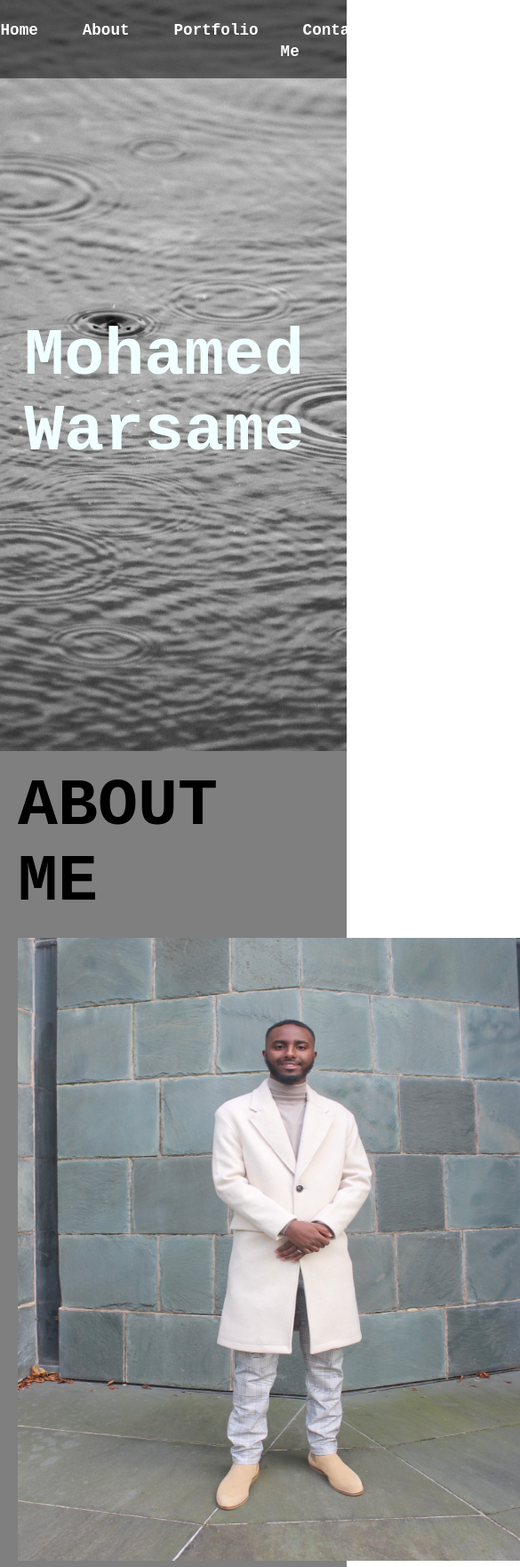
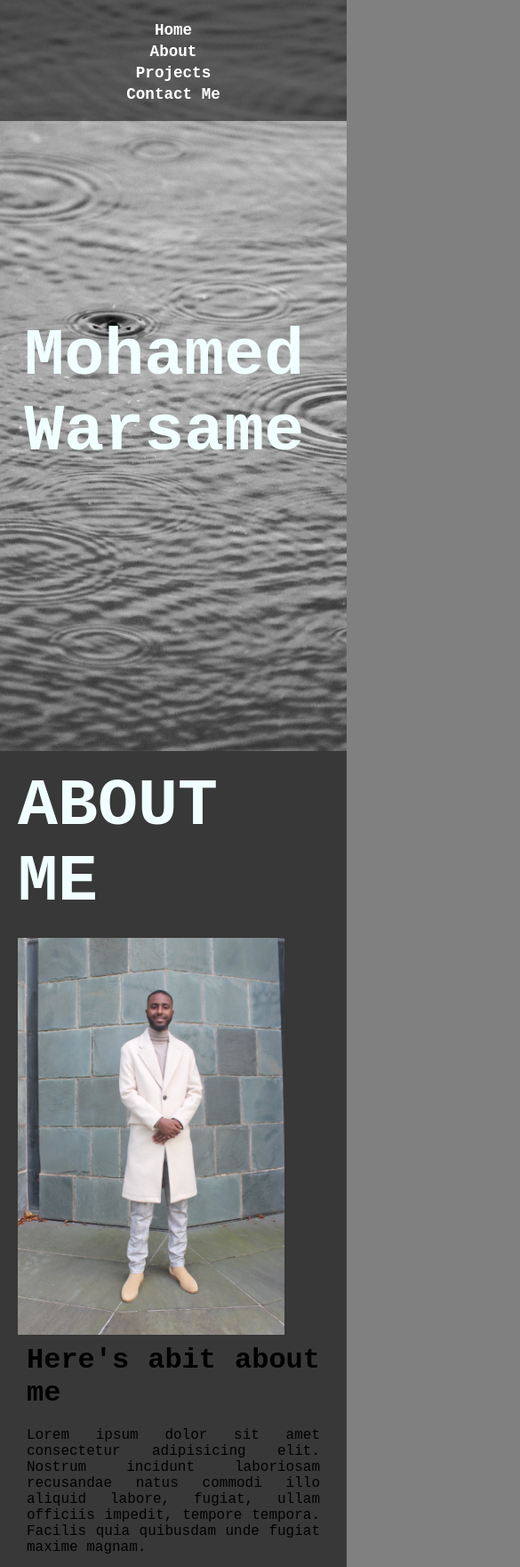
Before and after one commit to MohamedWarsame04/portfolio, a plain HTML site: page index.html in a window 390 px wide. Shown: the top 1761 px of the page at 89% size, 585 px wide, since content can reach past the window. Drawn offline with Linux system fonts and the light colour scheme.

```diff
--- a/assets/css/styles.css
+++ b/assets/css/styles.css
@@ -1,14 +1,17 @@
-:root{
-    --cream:#FFEBC1;
-    --dark-cream: #D7A86E;
-    --grey:#D1D1D1;
-    --dark-grey:#383838;
+:root {
+  --cream: #ffebc1;
+  --dark-cream: #d7a86e;
+  --grey: #d1d1d1;
+  --dark-grey: #383838;
+}
+body {
+  background-color: grey
 }
 
-*{
+* {
   margin: 0;
   padding: 0;
-    font-family:'Courier New', Courier, monospace;
+  font-family: "Courier New", Courier, monospace;
   box-sizing: border-box;
 }
 
@@ -35,29 +38,28 @@
   margin: 20px 0px;
 }
 .navbar ul li {
-    font-family: Cambria, Cochin, Georgia, Times, 'Times New Roman', serif;
+  font-family: Cambria, Cochin, Georgia, Times, "Times New Roman", serif;
   font-size: 1.1rem;
-    font-weight:bold;
-
+  font-weight: bold;
 }
 .navbar ul li a {
   text-decoration: none;
   color: white;
   padding: 8px 25px;
-    transition: all .5s ease;
+  transition: all 0.5s ease;
 }
-.navbar ul li a:hover{
+.navbar ul li a:hover {
   background-color: white;
   color: black;
-    box-shadow: 0 0 10px white
+  box-shadow: 0 0 10px white;
 }
 
-.details{
+.details {
   position: absolute;
   top: 40%;
   left: 7%;
 }
-
+/*banner section */
 h1 {
   color: azure;
   margin: 20px 0px 20px;
@@ -71,15 +73,13 @@
   padding: 20px;
   margin-bottom: 50px;
 }
-h2{
-    color: black;
+h2 {
+  color: azure;
   font-size: 75px;
   margin-bottom: 20px;
-
-
 }
 
-.main{
+.main {
   display: flex;
 }
 .profile {
@@ -88,7 +88,6 @@
 img {
   width: 575px;
   height: 700px;
-
 }
 
 .intro {
@@ -97,29 +96,34 @@
   text-align: justify;
   padding: 10px;
 }
+/* About me section*/
 h3 {
   font-size: 2rem;
   margin-bottom: 20px;
 }
 
 .about {
-    background-color: rgba(0, 0, 0, 0.5);
+  background-color: var(--dark-grey);
 }
 
-.headings {
-    font-family: Cambria, Cochin, Georgia, Times, 'Times New Roman', serif;
+.header {
+  font-family: Cambria, Cochin, Georgia, Times, "Times New Roman", serif;
   font-size: 3rem;
-    text-align:center;
-    margin: 40px 0px;
+  text-align: center;
+  position: fixed;
+  z-index: 10;
+  width: 100%;
+  top: 0%;
 }
 .btn {
   padding: 10px 35px;
   background-color: transparent;
   border: 1px solid white;
   outline: none;
-    transition: .6s ease;}
+  transition: 0.6s ease;
+}
 
-.btn:hover{
+.btn:hover {
   cursor: pointer;
   background-color: white;
   color: black;
@@ -127,7 +131,7 @@
   font-weight: bold;
 }
 
-.featured-projects{
+.featured-projects {
   display: flex;
   flex-direction: column;
 }
@@ -137,15 +141,14 @@
   margin: 10px;
   position: relative;
 }
-.card-info{
-
+.card-info {
   position: absolute;
   bottom: 0;
   width: 100%;
   padding: 2rem;
 }
 
-.box{
+.box {
   display: flex;
   flex-direction: row;
   justify-content: center;
@@ -153,8 +156,7 @@
   max-width: 90%;
   position: relative;
 }
-.card-main{
-
+.card-main {
   width: 420px;
   height: 300px;
   margin: 10;
@@ -165,20 +167,19 @@
   width: 100%;
   height: 100%;
   object-fit: cover;
-
 }
 .card-main img {
   width: 100%;
   height: 100%;
   object-fit: cover;
 }
-.card-main:hover img{
+.card-main:hover img {
   filter: blur(4px);
 }
-.card:hover img{
+.card:hover img {
   filter: blur(4px);
 }
-.card:hover{
+.card:hover {
   transform: scale(1.1);
   cursor: pointer;
   border: 1px solid yellow;
@@ -226,7 +227,7 @@
   padding: 10px;
   margin-bottom: 10px;
   width: 100%;
-    background-color: var(--grey) ;
+  background-color: var(--grey);
   text-align: center;
 }
 .btn {
@@ -244,3 +245,20 @@
   color: white;
   cursor: pointer;
 }
+
+@media screen and (max-width: 420px) {
+    .navbar ul {
+        flex-direction: column;
+
+    }
+
+    .main{
+        flex-direction: column;
+        justify-content: center;
+    }
+
+    .profile-picture {
+        width: 300px;
+        height: auto;
+    }
+}
--- a/index.html
+++ b/index.html
@@ -8,17 +8,20 @@
     <link rel="stylesheet" href="./assets/css/styles.css">
 </head>
 <body>
-    <!-- Flex container for nav bar -->
-    <div class="hero">
+    <header class="header">
         <nav class="navbar">
             <ul>
-                <li><a href="#">Home</a> </li>
-                <li><a href="#">About</a> </li>
-                <li><a href="#">Portfolio</a> </li>
-                <li><a href="#">Contact Me</a> </li>
+                <li><a href="./index.html">Home</a> </li>
+                <li><a href="#about">About</a> </li>
+                <li><a href="#projects">Projects</a> </li>
+                <li><a href="#contact">Contact Me</a> </li>
             </ul>
 
         </nav>
+    </header>
+    <!-- Flex container for nav bar -->
+    <div class="hero">
+
 
         <!-- This is my h1 -->
         <div class="details">
@@ -27,11 +30,12 @@
     </div>
 
     <!--This is my section for about me  -->
-    <section class="about">
+    <section class="about"
+    id="about">
         <div><h2>ABOUT ME</h2></div>
         <div class="main">
             <div class="profile">
-                <img src="./assets/img/IMG_1343.jpg" alt="profile-picture">
+                <img src="./assets/img/IMG_1343.jpg" alt="profile picture mohamed" class="profile-picture">
             </div>
 
              <div class="intro">
@@ -44,14 +48,16 @@
         </div>
     </section>
     <!--This is my section for featured projects -->
-    <section class="featured-projects">
+    <section
+    id="projects"
+    class="featured-projects">
 
                 <h2>Featured Projects</h2>
             <!-- This is my main featured project and is enlarged -->
             <div class="box">
                 <div class="card-main">
 
-                    <a href="https://github.com/MohamedWarsame04"> <img src="./assets/img/placeholder.png" alt="placeholder"></a>
+                    <a href="https://mohamedwarsame04.github.io/marketing-agency-refractor-project/" target="_blank"> <img src="./assets/img/placeholder.png" alt="placeholder"></a>
                     <div class="card-info">
                         <h4>Horiseon (Marketing Agency Refactor)</h4>
                         <p>Lor neque voluptatem veritatis deserunt voluptate sed illum ex inventore sint eius sit sapiente maxime reiciendis?</p>
```
Also changed, not shown: assets/img/screencapture-file-Users-Abdikhalik-coding-bootcamp-homeworks-portfolio-index-html-2022-04-27-00_16_27.png (added), 2 other files. Lines whose indentation alone changed are shown as unchanged.
